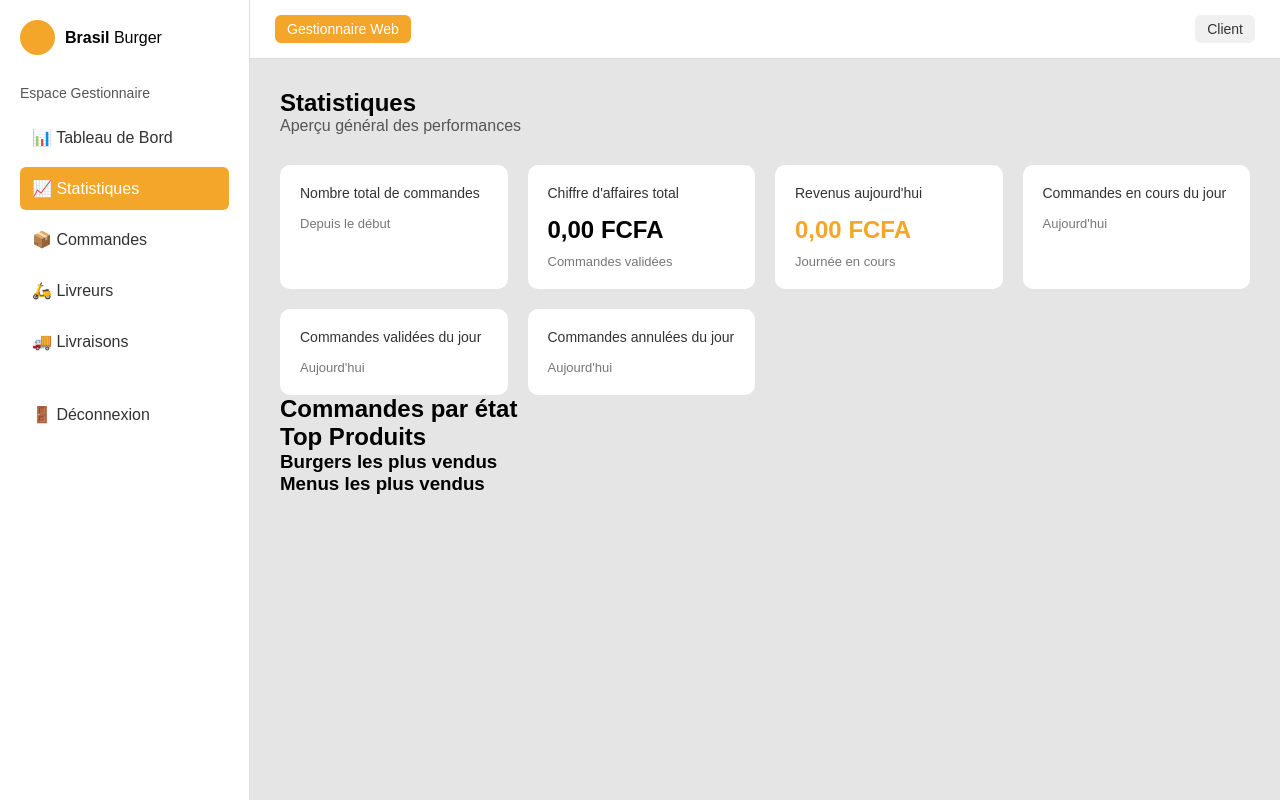
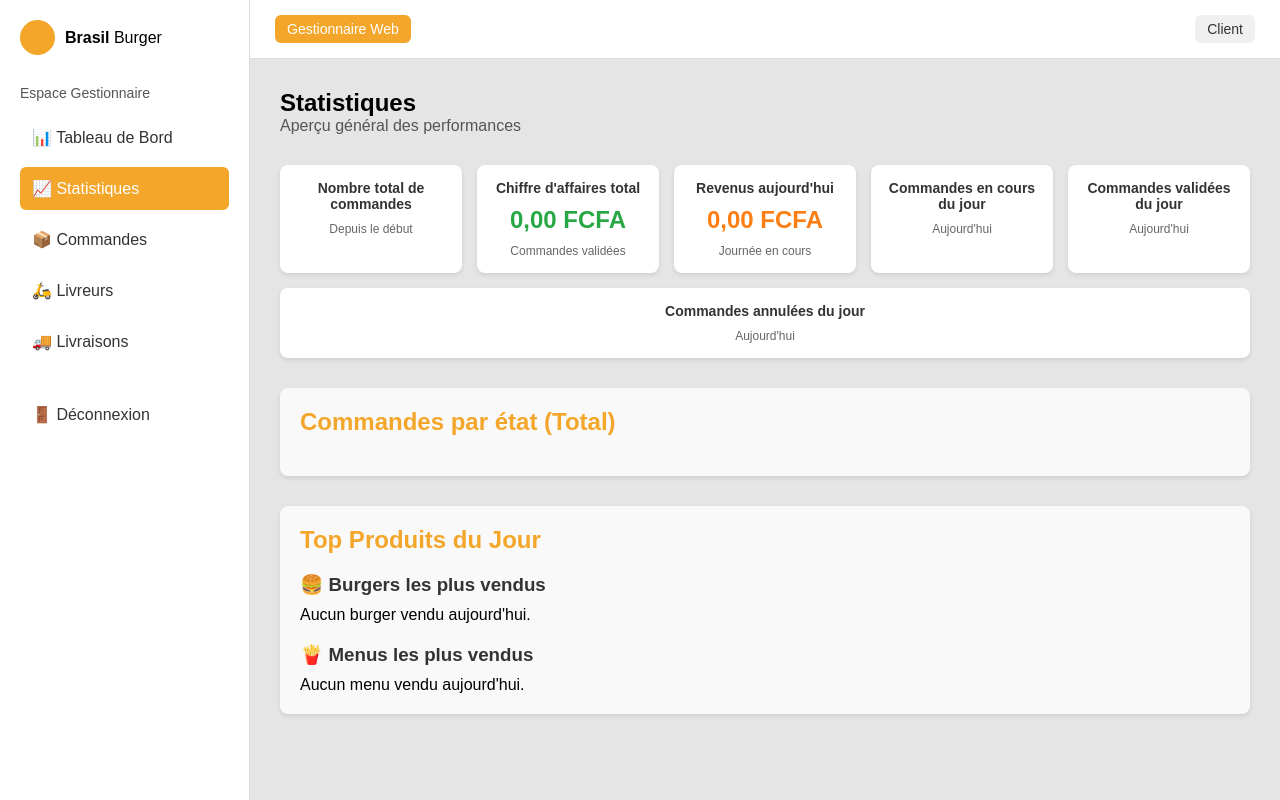
Before and after one commit to daniel-sysnet/projet-semestre_1_brasilburger, a Symfony app: template templates/statistiques/index.html.twig in a window 1280 px wide. Run offline with Twig, Linux system fonts and the light colour scheme; the template is opened without the code that fills it, so the values that code supplies are empty; some libraries are stand-ins or nearby versions.

Commit message:
feat: ameliorer la disposition des statistiques
- Transformer 'Commandes par etat' en grille de cartes pour une meilleure visibilite
- Reorganiser 'Top Produits' avec des cartes pour burgers et menus separement
- Ajouter des styles CSS personnalises pour une presentation moderne
- Ajouter des emojis et messages par defaut pour une meilleure UX

```diff
--- a/templates/statistiques/index.html.twig
+++ b/templates/statistiques/index.html.twig
@@ -9,6 +9,56 @@
     <meta charset="UTF-8">
     <title>Statistiques | Brasil Burger</title>
     <link rel="stylesheet" href="{{ asset('style.css') }}">
+    <style>
+        .stats-section {
+            margin-top: 30px;
+            padding: 20px;
+            background-color: #f9f9f9;
+            border-radius: 8px;
+            box-shadow: 0 2px 4px rgba(0,0,0,0.1);
+        }
+        .stats-section h2 {
+            color: #f4a62a;
+            margin-bottom: 20px;
+        }
+        .stats-section h3 {
+            color: #333;
+            margin-top: 20px;
+            margin-bottom: 10px;
+        }
+        .cards {
+            display: flex;
+            flex-wrap: wrap;
+            gap: 15px;
+        }
+        .card {
+            background: white;
+            border-radius: 8px;
+            padding: 15px;
+            box-shadow: 0 2px 4px rgba(0,0,0,0.1);
+            text-align: center;
+            min-width: 150px;
+            flex: 1;
+        }
+        .card-title {
+            font-weight: bold;
+            margin-bottom: 10px;
+        }
+        .card-value {
+            font-size: 24px;
+            font-weight: bold;
+            margin: 10px 0;
+        }
+        .card-value.blue { color: #007bff; }
+        .card-value.green { color: #28a745; }
+        .card-value.orange { color: #fd7e14; }
+        .card-value.yellow { color: #ffc107; }
+        .card-value.red { color: #dc3545; }
+        .card-footer {
+            font-size: 12px;
+            color: #666;
+        }
+    </style>
 </head>
 <body>
 
@@ -85,28 +135,44 @@
             </div>
 
             <div class="stats-section">
-                <h2>Commandes par état</h2>
-                <ul>
+                <h2>Commandes par état (Total)</h2>
+                <div class="cards">
                     {% for etat, nombre in commandesParEtat %}
-                        <li>{{ etat }}: {{ nombre }}</li>
+                        <div class="card">
+                            <p class="card-title">{{ etat }}</p>
+                            <p class="card-value blue">{{ nombre }}</p>
+                            <p class="card-footer">Total</p>
+                        </div>
                     {% endfor %}
-                </ul>
+                </div>
             </div>
 
             <div class="stats-section">
-                <h2>Top Produits</h2>
-                <h3>Burgers les plus vendus</h3>
-                <ul>
+                <h2>Top Produits du Jour</h2>
+                <h3>🍔 Burgers les plus vendus</h3>
+                <div class="cards">
                     {% for burger in topProduits.burgers %}
-                        <li>{{ burger.nom }}: {{ burger.total }} unités</li>
+                        <div class="card">
+                            <p class="card-title">{{ burger.nom }}</p>
+                            <p class="card-value green">{{ burger.total }}</p>
+                            <p class="card-footer">Unités vendues</p>
+                        </div>
+                    {% else %}
+                        <p>Aucun burger vendu aujourd'hui.</p>
                     {% endfor %}
-                </ul>
-                <h3>Menus les plus vendus</h3>
-                <ul>
+                </div>
+                <h3>🍟 Menus les plus vendus</h3>
+                <div class="cards">
                     {% for menu in topProduits.menus %}
-                        <li>{{ menu.nom }}: {{ menu.total }} unités</li>
+                        <div class="card">
+                            <p class="card-title">{{ menu.nom }}</p>
+                            <p class="card-value green">{{ menu.total }}</p>
+                            <p class="card-footer">Unités vendues</p>
+                        </div>
+                    {% else %}
+                        <p>Aucun menu vendu aujourd'hui.</p>
                     {% endfor %}
-                </ul>
+                </div>
             </div>
         </section>
     </main>
```
